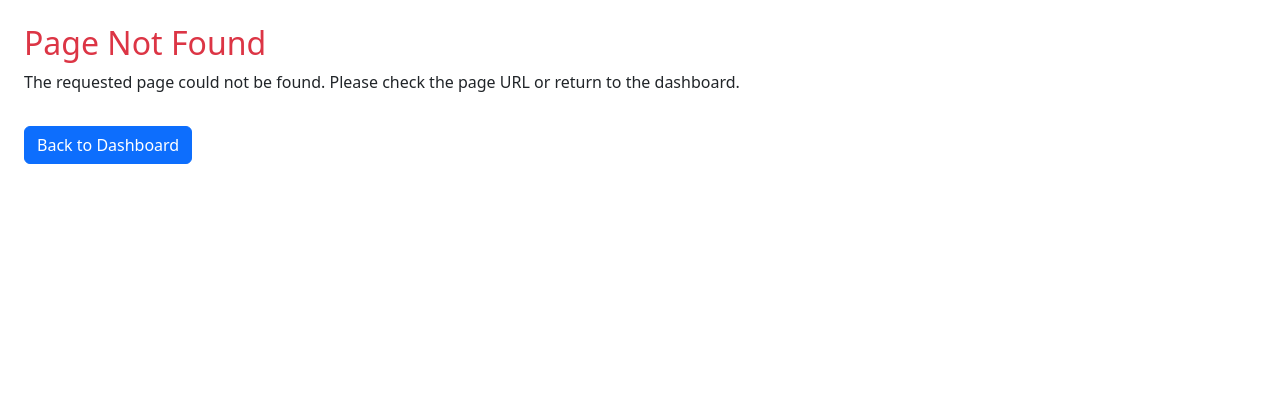
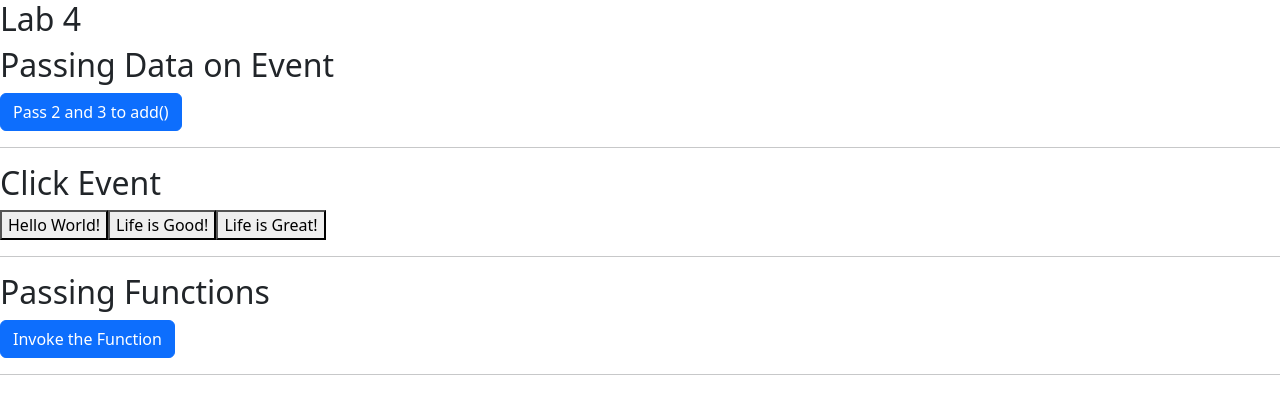
Before and after one commit to cwheelen/kambaz-next-js, a Next.js app: page /labs/lab4 in a window 1280 px wide. Before the commit this address had no page. Shown: the top 414 px of the page. Built offline with nearby package versions, Linux system fonts and the light colour scheme.

Commit message:
started a4, finished 4.2.1

```diff
--- /dev/null
+++ b/app/labs/lab4/ClickEvent.tsx
@@ -0,0 +1,25 @@
+"use client"
+const hello = () => {
+  alert("Hello World!");
+};
+const lifeIs = (good: string) => {
+  alert(`Life is ${good}`);
+};
+export default function ClickEvent() {
+  return (
+    <div id="wd-click-event">
+      <h2>Click Event</h2>
+      <button onClick={hello} id="wd-hello-world-click">
+        Hello World!</button>
+      <button onClick={() => lifeIs("Good!")}
+              id="wd-life-is-good-click">
+        Life is Good!</button>
+      <button onClick={() => {
+                hello();
+                lifeIs("Great!");
+              }} id="wd-life-is-great-click">
+        Life is Great!
+      </button>
+      <hr/>
+    </div>
+);}
--- /dev/null
+++ b/app/labs/lab4/PassingDataOnEvent.tsx
@@ -0,0 +1,17 @@
+"use client"
+const add = (a: number, b: number) => {
+  alert(`${a} + ${b} = ${a + b}`);
+};
+export default function PassingDataOnEvent() {
+  return (
+    <div id="wd-passing-data-on-event">
+      <h2>Passing Data on Event</h2>
+      <button onClick={() => add(2, 3)}
+              // onClick={add(2, 3)}
+              className="btn btn-primary"
+              id="wd-pass-data-click">
+        Pass 2 and 3 to add()
+      </button>
+      <hr/>
+    </div>
+);}
--- /dev/null
+++ b/app/labs/lab4/PassingFunctions.tsx
@@ -0,0 +1,12 @@
+"use client"
+export default function PassingFunctions(
+ { theFunction }: { theFunction: () => void }) {
+  return (
+    <div>
+      <h2>Passing Functions</h2>
+      <button onClick={theFunction} className="btn btn-primary">
+        Invoke the Function
+      </button>
+      <hr/>
+    </div>
+);}
--- /dev/null
+++ b/app/labs/lab4/page.tsx
@@ -0,0 +1,18 @@
+"use client"
+import PassingFunctions from "./PassingFunctions";
+import ClickEvent from "./ClickEvent";
+import PassingDataOnEvent from "./PassingDataOnEvent";
+
+export default function Lab4() {
+  function sayHello() {
+    alert("Hello");
+  }
+  return (
+    <div id="wd-passing-functions">
+      <h2>Lab 4</h2>
+
+      <PassingDataOnEvent />
+      <ClickEvent />
+      <PassingFunctions theFunction={sayHello} />
+    </div>
+);}
```
